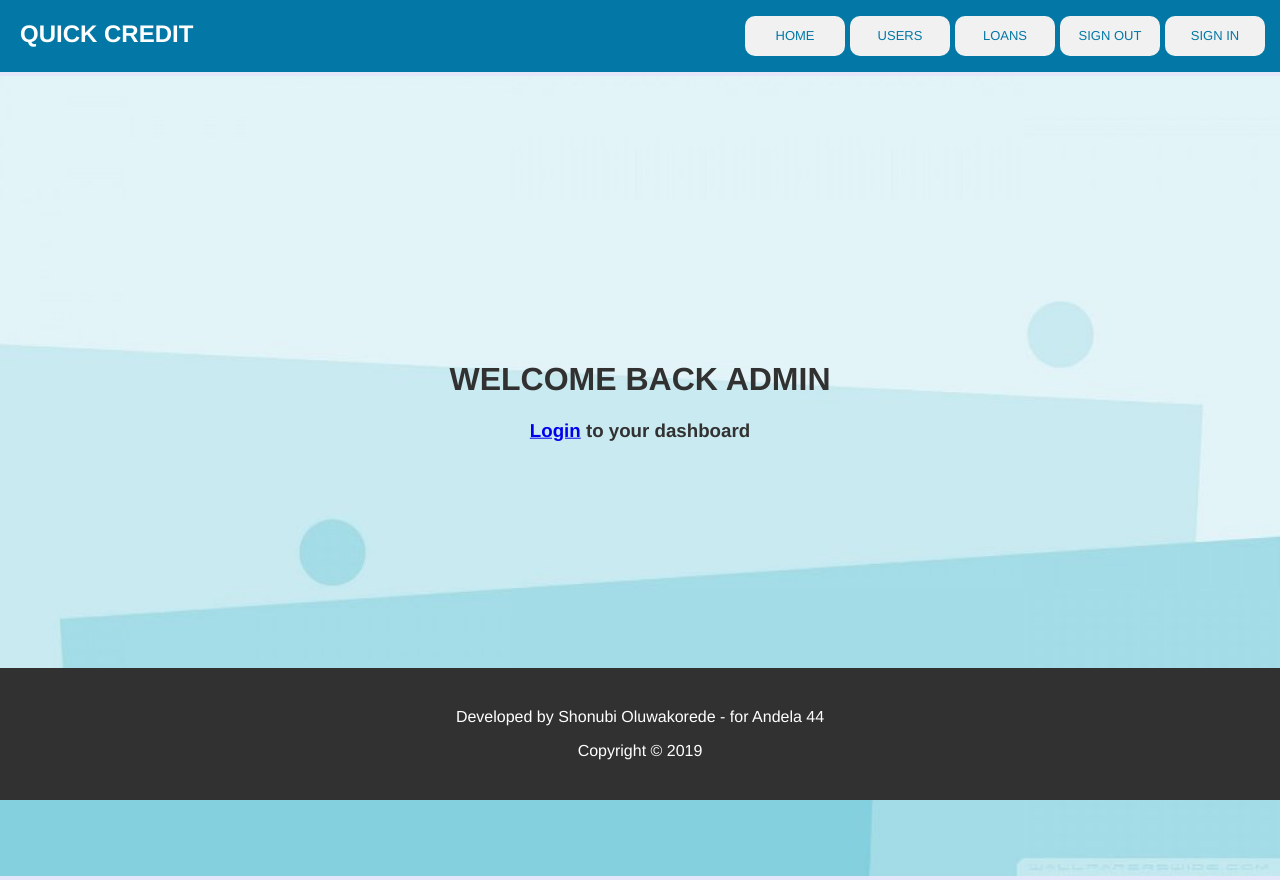
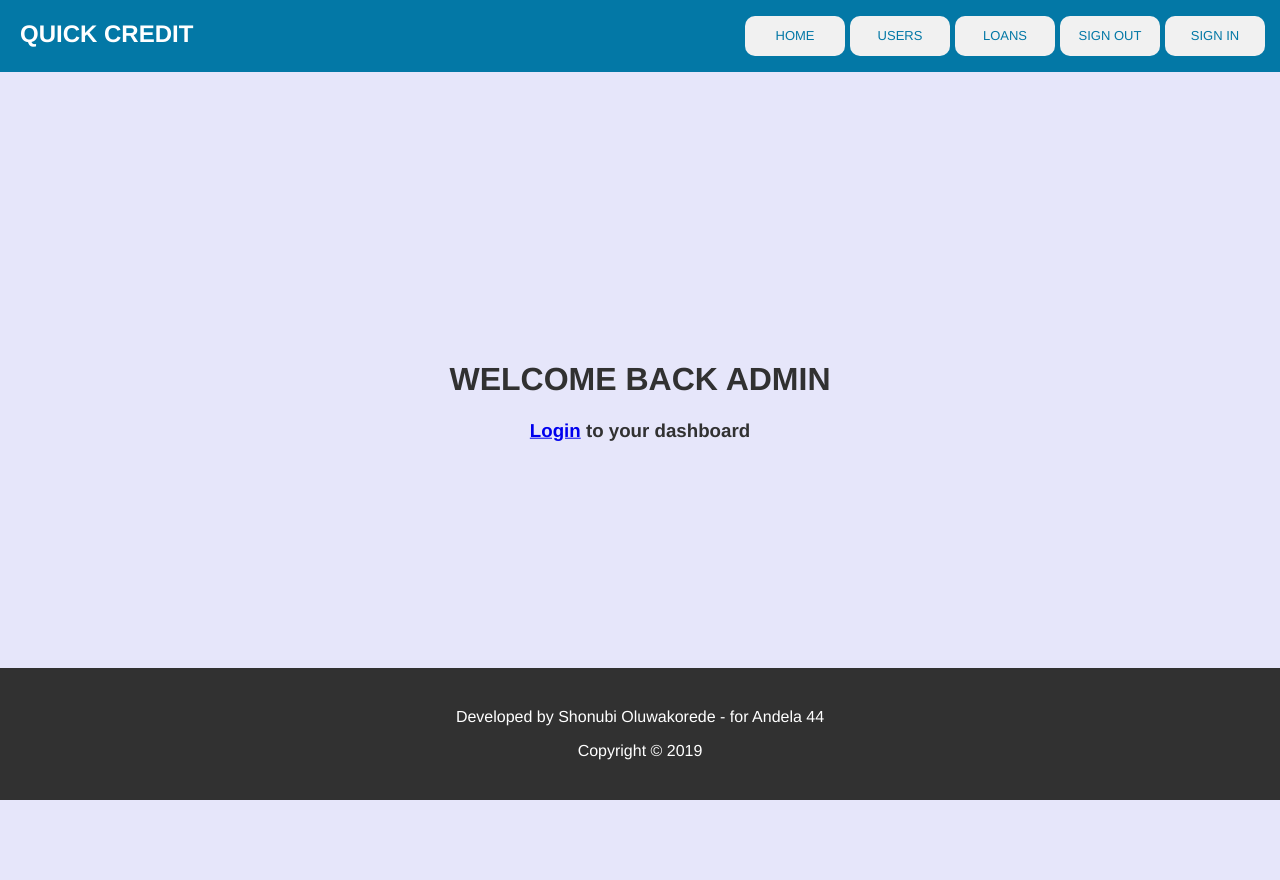
Before and after one commit to shonubijerry/quick-credit, a plain HTML site: page UI/admin/index.html in a window 1280 px wide. After the commit the page ends 800 px from the top, so only its background shows below. Drawn offline with Linux system fonts and the light colour scheme.

Commit message:
Updated interface

```diff
--- a/UI/admin/index.html
+++ b/UI/admin/index.html
@@ -11,7 +11,7 @@
 
   </head>
 
-  <body class="home-body">
+  <body class="admin-home">
     <header class="main-header">
       <div class="nav">
           <span class="navbar-title"><a href="index.html"><h2>QUICK CREDIT</h2></a></span>
@@ -28,15 +28,14 @@
     </header>
     <div class="container">
       <div class="home-div">
-        <img class="home-bg" src="../assets/images/admin-bg.jpg"/>
-        <div class="centered">
+        <div class="centered text-white">
             <h1>WELCOME BACK ADMIN</h1>
             <h3><a href="signin.html">Login</a> to your dashboard</h3>
         </div>
 
       </div>
     </div>
-    <footer class="home-footer">
+    <footer class="home-footer fixed">
       <p>Developed by Shonubi Oluwakorede - for Andela 44</p>
       <p>Copyright © 2019</p>
     </footer>
```
